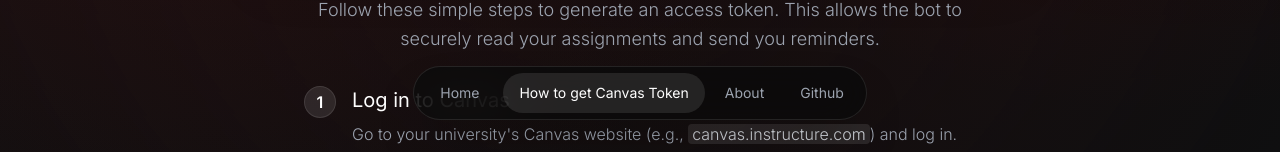
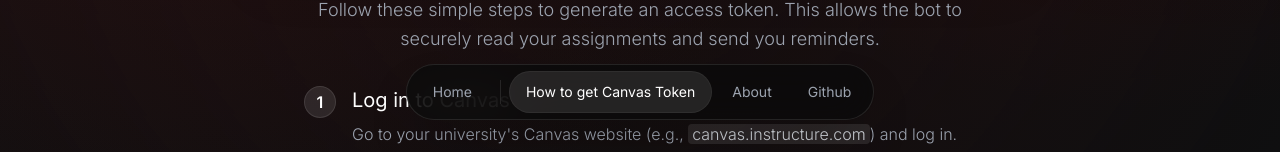
Before and after one commit to zkalykov/canvas.sonungo.com, a plain HTML site: page pages/get_canvas_token.html in a window 1280 px wide. Shown: the part 648-800 px from the top of the page. Drawn offline with nearby package versions, Linux system fonts and the light colour scheme.

Commit message:
Update Navbar

```diff
--- a/pages/get_canvas_token.html
+++ b/pages/get_canvas_token.html
@@ -169,13 +169,15 @@
                     nav::-webkit-scrollbar { display: none; }
                 </style>
 
-                 <a href="/" class="shrink-0 px-5 py-2.5 rounded-full text-sm font-medium text-gray-400 hover:text-white hover:bg-white/5 active:scale-95 transition-all duration-200 whitespace-nowrap">
+                <a href="/" class="shrink-0 px-5 py-2.5 rounded-full text-sm font-medium text-gray-400 hover:text-white hover:bg-white/5 active:scale-95 transition-all duration-200 whitespace-nowrap">
                     Home
                 </a>
 
 
 
-                <a href="/get_canvas_token" class="shrink-0 px-4 py-2.5 rounded-full text-sm font-medium text-white bg-white/10 hover:bg-white/20 active:scale-95 transition-all duration-200 whitespace-nowrap">
+                <div class="w-px h-6 bg-white/10 mx-1 shrink-0"></div>
+
+                <a href="/get_canvas_token" class="shrink-0 px-4 py-2.5 rounded-full text-sm font-medium text-white bg-white/10 hover:bg-white/20 active:scale-95 transition-all duration-200 border border-white/5 whitespace-nowrap">
                     How to get Canvas Token
                 </a>
 
```
Also changed, not shown: pages/about.html (+1 -1 lines), pages/github.html (+2 -0 lines), pages/legal.html (+4 -1 lines).
